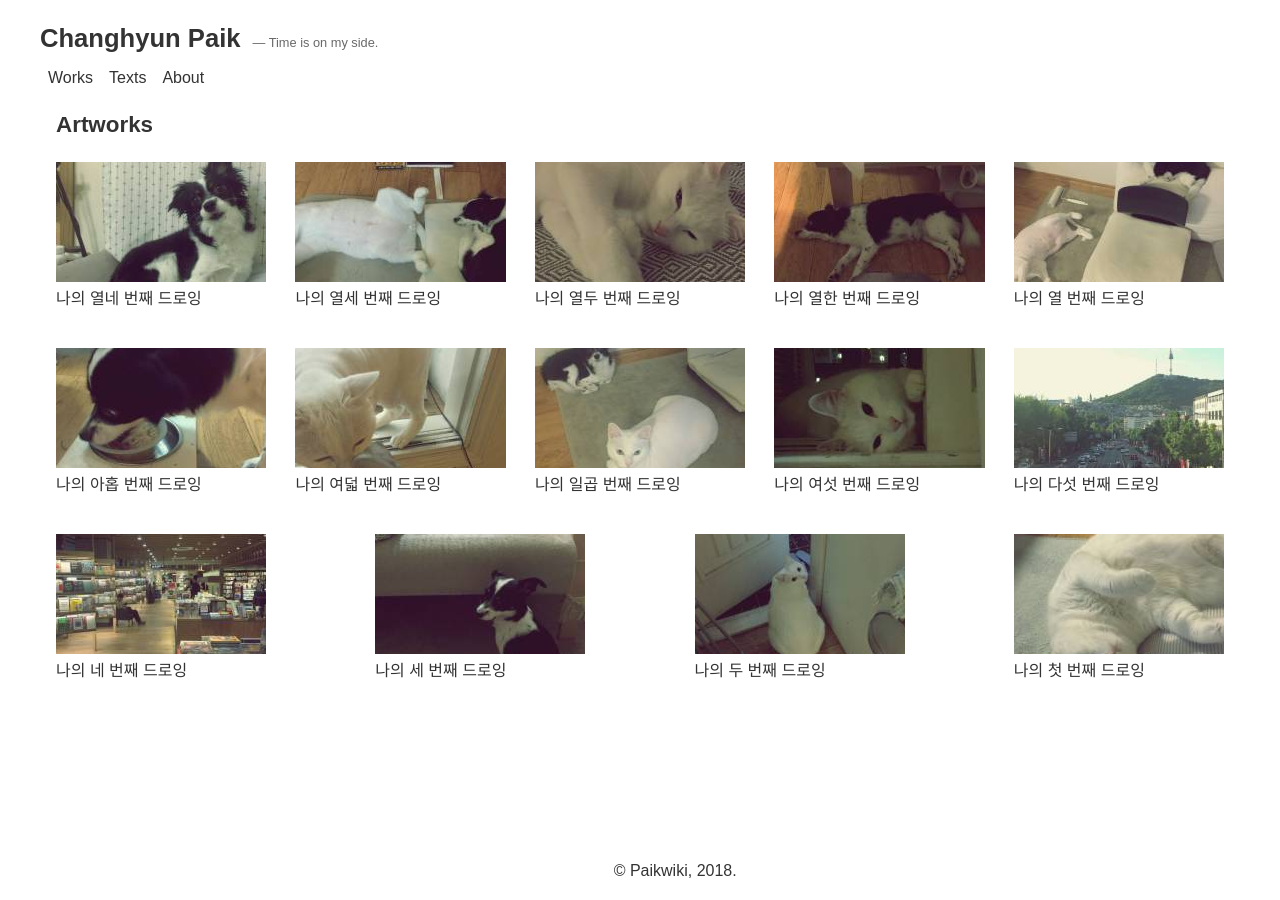
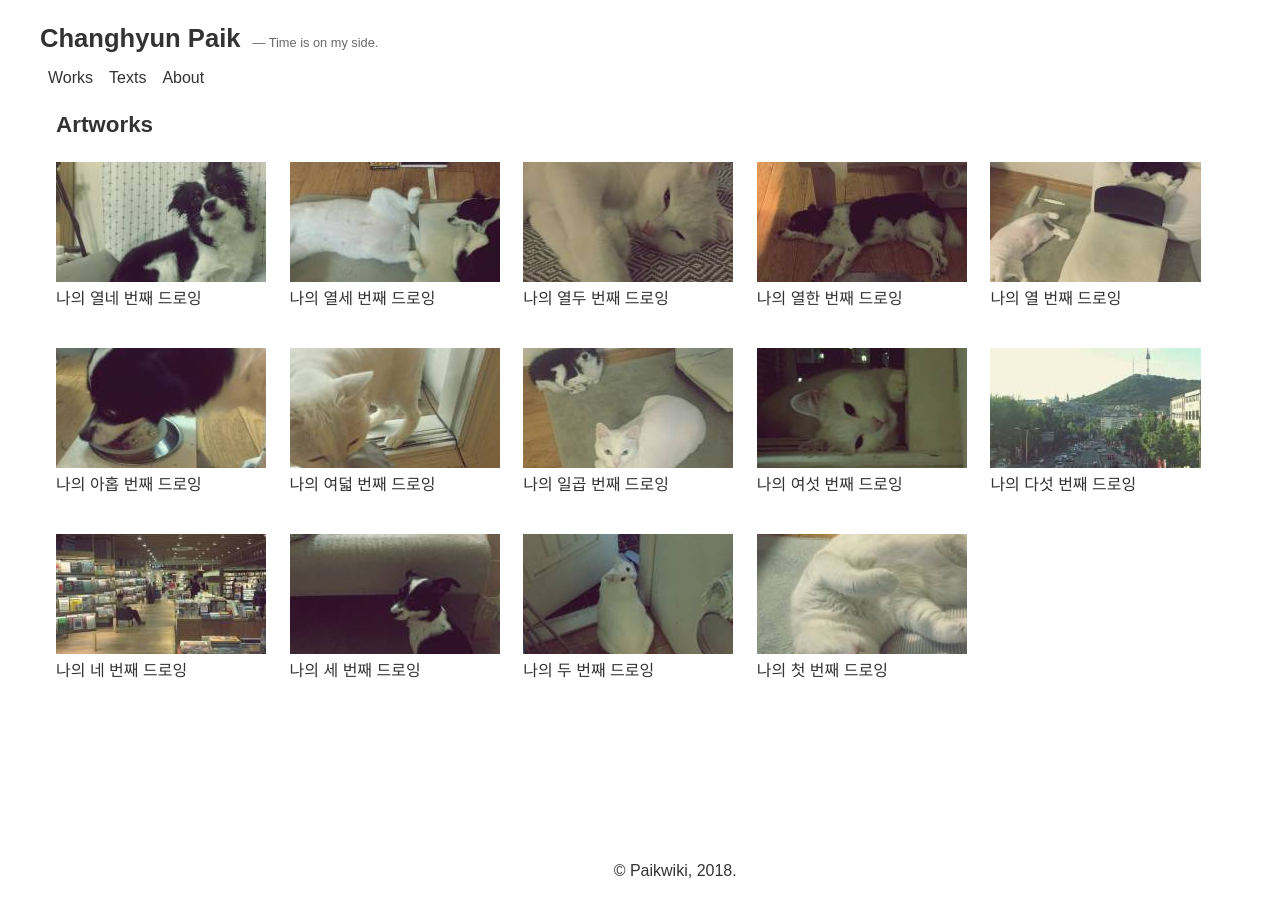
Before and after one commit to paikwiki/jt-alpha, a Jekyll site: the page built from index.html, in a window 1280 px wide. Built offline with Jekyll 4.4.1, drawn with Linux system fonts in a browser that asks for light colours.

Commit message:
Change justify-content from sp-between to default:smiling_imp:

```diff
--- a/_sass/layout.scss
+++ b/_sass/layout.scss
@@ -45,11 +45,11 @@
         display: flex;
         flex-wrap: wrap;
         flex-flow: row wrap;
-        justify-content: space-between;
         margin: 0;
         padding-left: 0;
         li {
           padding: 1rem 0;
+          margin-right: 2%;
           width: 18%;
           list-style: none;
           box-sizing: border-box;
```
